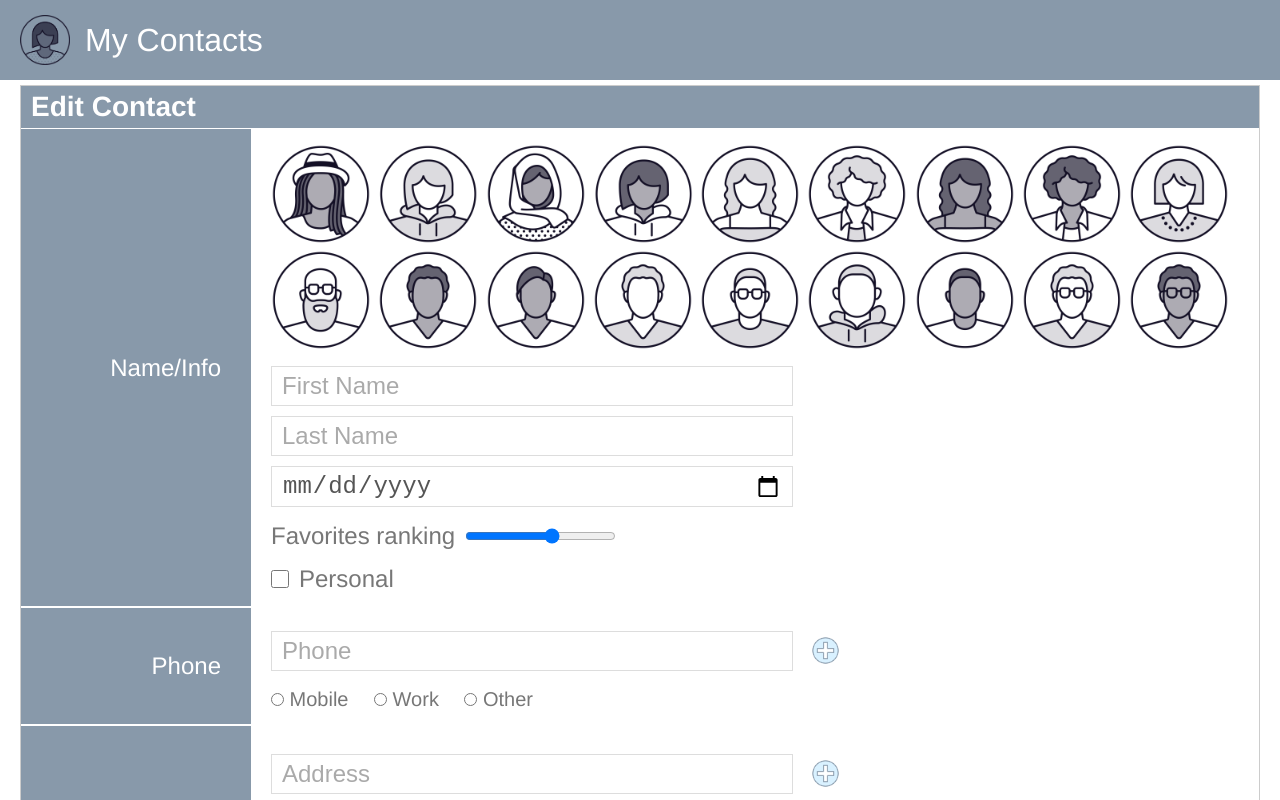
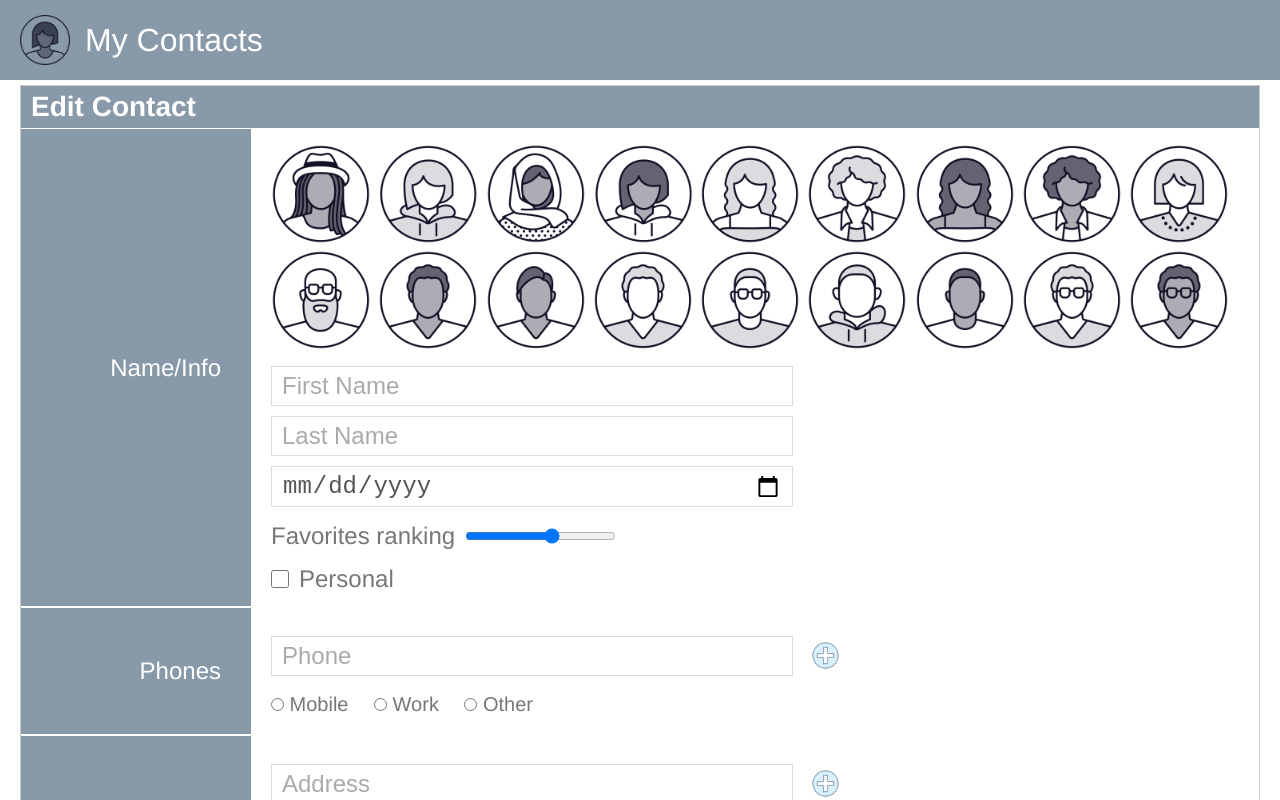
Before and after one commit to ashu-123/angular, an Angular app in the folder Angular-ReactiveForms/: page /contacts/edit in a window 1280 px wide. Shown: the top 800 px of the page. Built offline with nearby package versions, Linux system fonts and the light colour scheme; what angular-in-memory-web-api would draw is missing.

Commit message:
Adding multiple phone form fields dynamically using form arrays

```diff
--- a/Angular-ReactiveForms/src/app/contact-list/contact-list.component.html
+++ b/Angular-ReactiveForms/src/app/contact-list/contact-list.component.html
@@ -19,7 +19,7 @@
       <ng-container *ngIf="favoriteContacts.length > 0">
         <tr *ngFor="let contact of favoriteContacts" [routerLink]="['/contacts/edit', contact.id]">
           <td>{{contact.firstName}} {{contact.lastName}}</td>
-          <td><span *ngIf="contact.phone">{{contact.phone.phoneNumber}}</span></td>
+          <td><span *ngIf="contact.phones[0]">{{contact.phones[0].phoneNumber}}</span></td>
           <td *ngIf="contact.address">
             {{contact.address.streetAddress}}, {{contact.address.city}},
             {{contact.address.state}},
@@ -45,7 +45,7 @@
       <ng-container *ngIf="contacts.length > 0">
         <tr *ngFor="let contact of contacts" [routerLink]="['/contacts/edit', contact.id]">
           <td>{{contact.firstName}} {{contact.lastName}}</td>
-          <td><span *ngIf="contact.phone">{{contact.phone.phoneNumber}}</span></td>
+          <td><span *ngIf="contact.phones[0]">{{contact.phones[0].phoneNumber}}</span></td>
           <td *ngIf="contact.address">
             {{contact.address.streetAddress}}, {{contact.address.city}},
             {{contact.address.state}},
--- a/Angular-ReactiveForms/src/app/contacts/contact.model.ts
+++ b/Angular-ReactiveForms/src/app/contacts/contact.model.ts
@@ -6,7 +6,7 @@ export interface Contact {
   lastName: string,
   dateOfBirth: Date | null,
   favoritesRanking: number | null,
-  phone: Phone,
+  phones: Phone[],
   address: Address,
   notes: string
 }
--- a/Angular-ReactiveForms/src/app/contacts/in-memory-contacts.service.ts
+++ b/Angular-ReactiveForms/src/app/contacts/in-memory-contacts.service.ts
@@ -12,7 +12,7 @@ export class InMemoryContactsApi implements InMemoryDbService {
         lastName: 'Doodleplumb',
         dateOfBirth: new Date('1994/05/05'),
         favoritesRanking: 0,
-        phone: { phoneNumber: '555-765-4321', phoneType: 'mobile' },
+        phones: [{ phoneNumber: '555-765-4321', phoneType: 'mobile' }],
         address: {
           streetAddress: '777 Whimsy Lane',
           city: 'Gleeberg City',
@@ -30,7 +30,7 @@ export class InMemoryContactsApi implements InMemoryDbService {
         lastName: 'Flungford',
         dateOfBirth: new Date('1988/10/05'),
         favoritesRanking: 0,
-        phone: { phoneNumber: '555-877-5678', phoneType: 'mobile' },
+        phones: [{ phoneNumber: '555-877-5678', phoneType: 'mobile' }],
         address: {
           streetAddress: '543 Lullaby Lane',
           city: 'Sleepytown',
@@ -48,7 +48,8 @@ export class InMemoryContactsApi implements InMemoryDbService {
         lastName: 'Giggleworth',
         dateOfBirth: new Date('1986/11/08'),
         favoritesRanking: 1,
-        phone: { phoneNumber: '555-123-4567', phoneType: 'mobile' },
+        phones: [{ phoneNumber: '555-123-4567', phoneType: 'mobile' },
+        { phoneNumber: '555-1423-4567', phoneType: 'mobile' }],
         address: {
           streetAddress: '123 Merriment Avenue',
           city: 'Dorado City',
--- a/Angular-ReactiveForms/src/app/edit-contact/edit-contact.component.html
+++ b/Angular-ReactiveForms/src/app/edit-contact/edit-contact.component.html
@@ -24,11 +24,12 @@
       </div>
     </section>
     <section>
-      <nav>Phone</nav>
-      <div formGroupName="phone" class="flex-column">
+      <nav>Phones</nav>
+      <div formArrayName="phones">
+      <div *ngFor="let phone of contactForm.controls.phones.controls; let i=index;" [formGroupName]="i" class="flex-column">
         <div class="flex-group">
           <input formControlName="phoneNumber" placeholder="Phone" />
-          <img src="/assets/plus-grey-blue.png" class="add" />
+          <img *ngIf="i==0" src="/assets/plus-grey-blue.png" class="add" (click)="addPhone()"/>
         </div>
         <div class="radio">
           <span *ngFor="let phoneType of phoneTypes">
@@ -36,6 +37,7 @@
           </span>
         </div>
       </div>
+    </div>
     </section>
     <section>
       <nav>Address</nav>
--- a/Angular-ReactiveForms/src/app/edit-contact/edit-contact.component.ts
+++ b/Angular-ReactiveForms/src/app/edit-contact/edit-contact.component.ts
@@ -20,10 +20,7 @@ export class EditContactComponent implements OnInit {
     dateOfBirth: <Date | null> null,
     favoritesRanking: <number | null> null,
     personal: false,
-    phone: this.formBuilder.nonNullable.group({
-      phoneNumber: '',
-      phoneType: ''
-    }),
+    phones: this.formBuilder.array([this.createPhoneNumberFormGroup()]),
     address: this.formBuilder.nonNullable.group({
       streetAddress: ['', [Validators.required]],
       city: ['', [Validators.required]],
@@ -51,6 +48,10 @@ export class EditContactComponent implements OnInit {
 
       // let patchValue = { firstName: 'Ashu', lastName: 'Mishra' };
       // this.contactForm.patchValue(patchValue);
+
+      for(let i=1;i<contact.phones.length;i++) {
+        this.addPhone();
+      }
         this.contactForm.setValue(contact);
     })
   }
@@ -70,4 +71,15 @@ export class EditContactComponent implements OnInit {
       this.router.navigate(['/contacts']);
     })
   }
+
+  createPhoneNumberFormGroup() {
+    return this.formBuilder.nonNullable.group({
+      phoneNumber: '',
+      phoneType: ''
+    });
+  }
+
+  addPhone() {
+    this.contactForm.controls.phones.push(this.createPhoneNumberFormGroup());
+  }
 }
```
